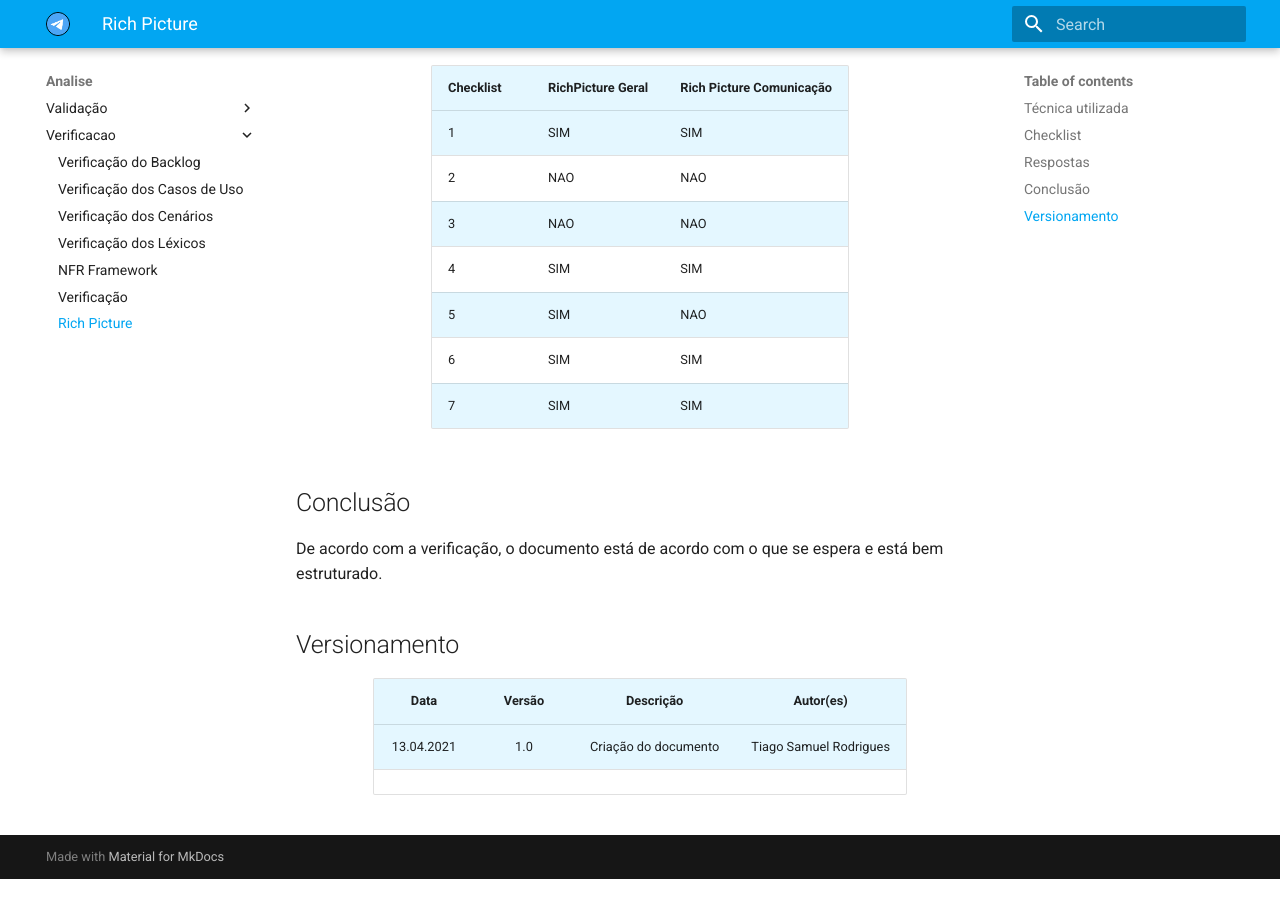
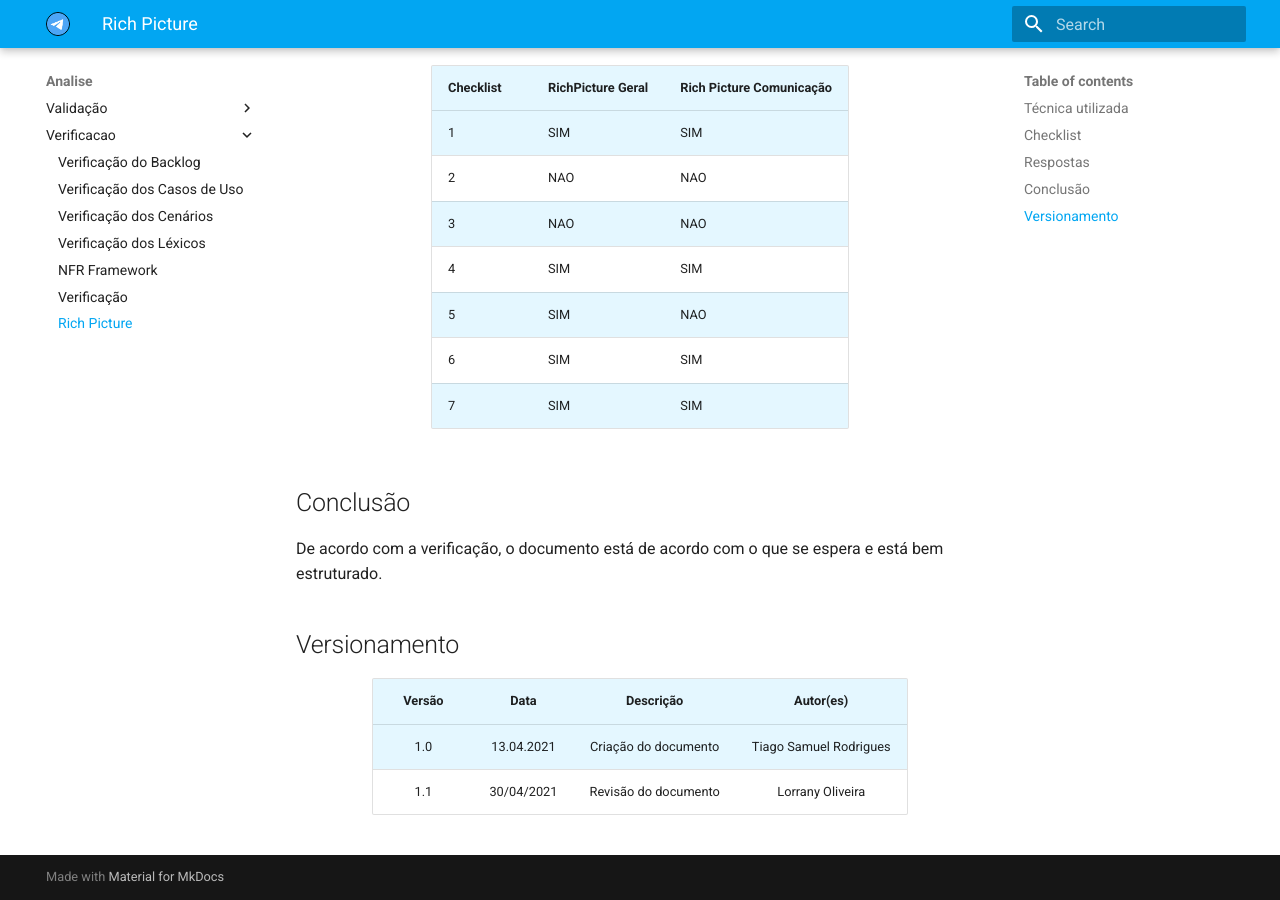
Before and after one commit to Requisitos-de-Software/2020.2-Telegram, an MkDocs documentation site: the page built from docs/analise/verificacao/rich-picture.md, in a window 1280 px wide and 900 px high, scrolled down 716 px. Built offline with MkDocs 1.6.1 and Material for MkDocs 9.7.7, drawn with Linux system fonts in a browser that asks for light colours; before the commit the page ends 1595 px from its top, so only the background shows below that.

Commit message:
Adiciona revisao e corrige ortografia

```diff
--- a/docs/analise/verificacao/rich-picture.md
+++ b/docs/analise/verificacao/rich-picture.md
@@ -30,7 +30,8 @@ Esse é o check-list que servirá de base para a inspeção das Rich Pictures.
 De acordo com a verificação, o documento está de acordo com o que se espera e está bem estruturado.
 
 ## Versionamento
-|   Data   | Versão |        Descrição              |            Autor(es)           |
-| :------: | :----: |    :---------------------:    | :----------------------------: |
-|13.04.2021|   1.0  |     Criação do documento      |     Tiago Samuel Rodrigues     |
-|          |        |                               |                                |
+
+| Versão | Data |        Descrição              |            Autor(es)           |
+| :----: | :------: |    :---------------------:    | :----------------------------: |
+| 1.0    | 13.04.2021 |      Criação do documento      |     Tiago Samuel Rodrigues     |
+| 1.1    | 30/04/2021 | Revisão do documento | Lorrany Oliveira |
```
